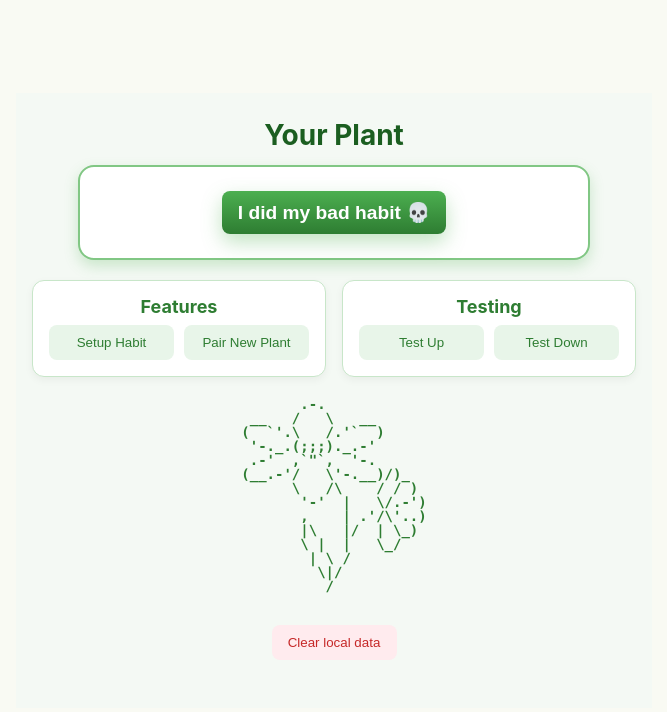
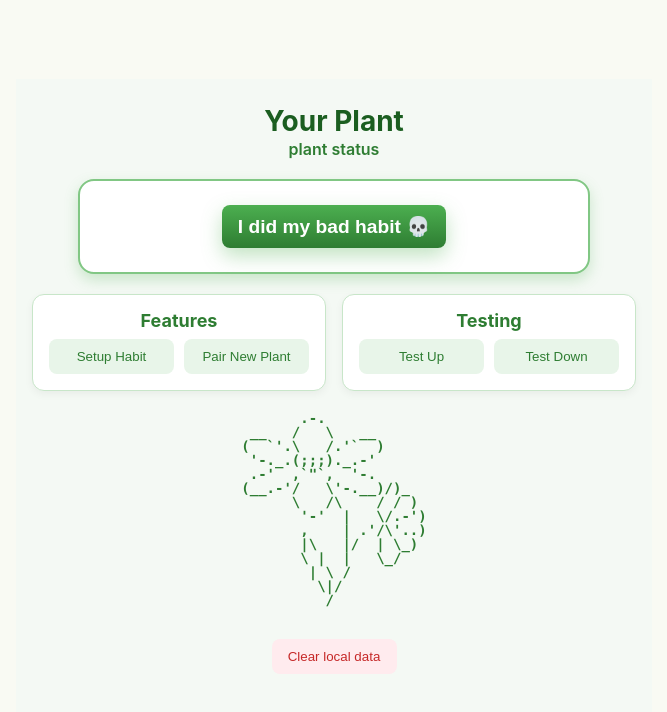
Before and after one commit to Kelwa413/lego-habit, an Angular app: page /dashboard in a window 1280 px wide. Shown: the top 712 px of the page, without its empty margins (306-973 px from the left). Built offline with nearby package versions, Linux system fonts and the light colour scheme.

Commit message:
added plant status and more styling to dashboard

```diff
--- a/src/app/features/dashboard/dashboard.component.html
+++ b/src/app/features/dashboard/dashboard.component.html
@@ -1,10 +1,10 @@
 <div class="dashboard">
   <header class="header">
     <h1>{{ state.state().habit?.name || 'Your Plant' }}</h1>
+    <div class="plant-status">plant status</div>
     <p *ngIf="state.state().habit">Daily check-in by {{ state.state().habit?.checkInTime }}</p>
   </header>
 
-  <!-- MAIN ACTION -->
   <section class="card main">
     <button class="btn btn-main" (click)="doCheckIn()">
       {{
--- a/src/app/features/dashboard/dashboard.component.scss
+++ b/src/app/features/dashboard/dashboard.component.scss
@@ -30,6 +30,14 @@
   margin: 4px 0 0;
   color: #388e3c;
   font-size: 14px;
+}
+
+.plant-status {
+  font-size: 16px;
+  color: #2e7d32;
+  margin-top: 4px;
+  font-weight: 600;
+  margin-top: 8px;
 }
 
 .card.main {
```
